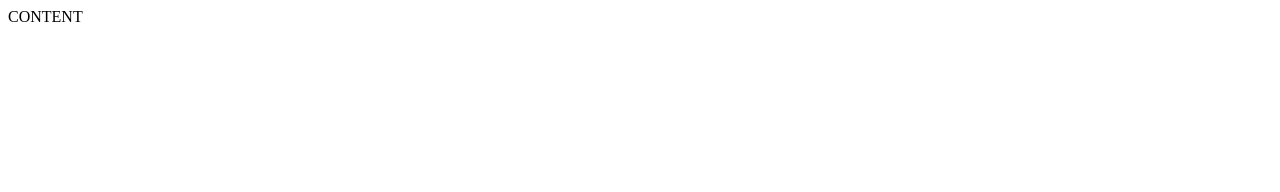
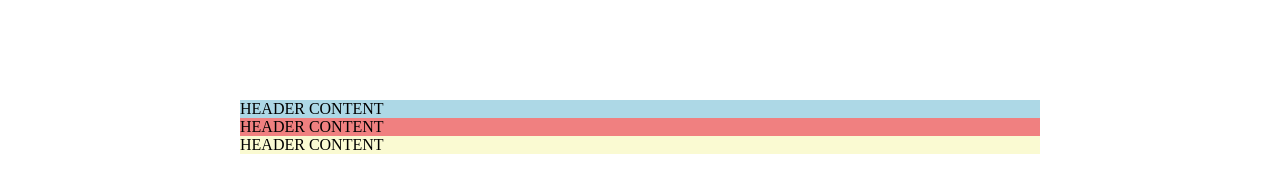
Before and after one commit to AnapusKitapus/44-grupe-astronautas, a website: page Index.html in a window 1280 px wide. Drawn offline with Linux system fonts and the light colour scheme.

Commit message:
Layout structure and design #1

```diff
--- a/Index.html
+++ b/Index.html
@@ -13,8 +13,20 @@
     <link rel="mask-icon" href="./favicon/safari-pinned-tab.svg" color="#5bbad5">
     <meta name="msapplication-TileColor" content="#da532c">
     <meta name="theme-color" content="#ffffff">
+    <link rel="stylesheet" href="./main.css">
 </head>
+
 <body>
-    CONTENT
+    <header>
+        HEADER CONTENT
+    </header>
+
+    <main>
+        HEADER CONTENT
+    </main>
+
+    <footer>
+        HEADER CONTENT
+    </footer>
 </body>
 </html>
--- /dev/null
+++ b/main.css
@@ -0,0 +1,19 @@
+header,
+main,
+footer {
+    width: 800px;
+    margin-left: calc((100% - 800px) / 2);
+}
+
+header {
+    margin-top: 100px;
+    background-color: lightblue;
+}
+
+main {
+    background-color: lightcoral;
+}
+
+footer {
+    background-color: lightgoldenrodyellow;
+}
```
